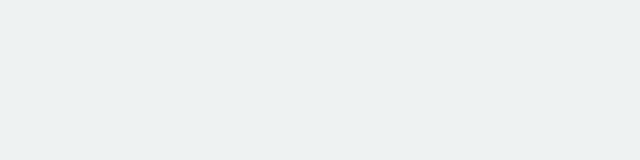
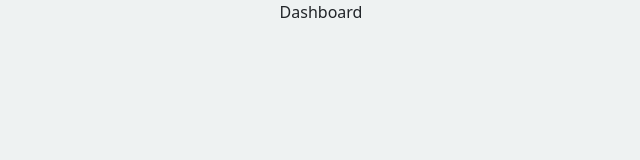
Before and after one commit to diksha-developer/sharingfile, a React (Create React App) app: page /dashboard in a window 1280 px wide. Before the commit this address had no page. Shown: the top 160 px of the page, without its empty margins (319-959 px from the left). Built offline with nearby package versions, Linux system fonts and the light colour scheme.

Commit message:
init dashboard commit

```diff
--- a/src/App.js
+++ b/src/App.js
@@ -3,6 +3,7 @@ import "./pages/signUp/style.css";
 //import "bootstap/dist/css/bootstrap.min.css";
 import SignUp from "./pages/signUp/SignUp";
 import { BrowserRouter, Routes, Route } from "react-router-dom";
+import { Dashboard } from "./pages/dashboard/Dashboard";
 
 function App() {
   return (
@@ -10,6 +11,7 @@ function App() {
       <BrowserRouter>
         <Routes>
           <Route path="/" element={<SignUp />}></Route>
+          <Route path="/dashboard" element={<Dashboard />}></Route>
         </Routes>
       </BrowserRouter>
     </div>
--- /dev/null
+++ b/src/pages/dashboard/Dashboard.js
@@ -0,0 +1,5 @@
+import React from "react";
+
+export const Dashboard = () => {
+  return <div>Dashboard</div>;
+};
```
